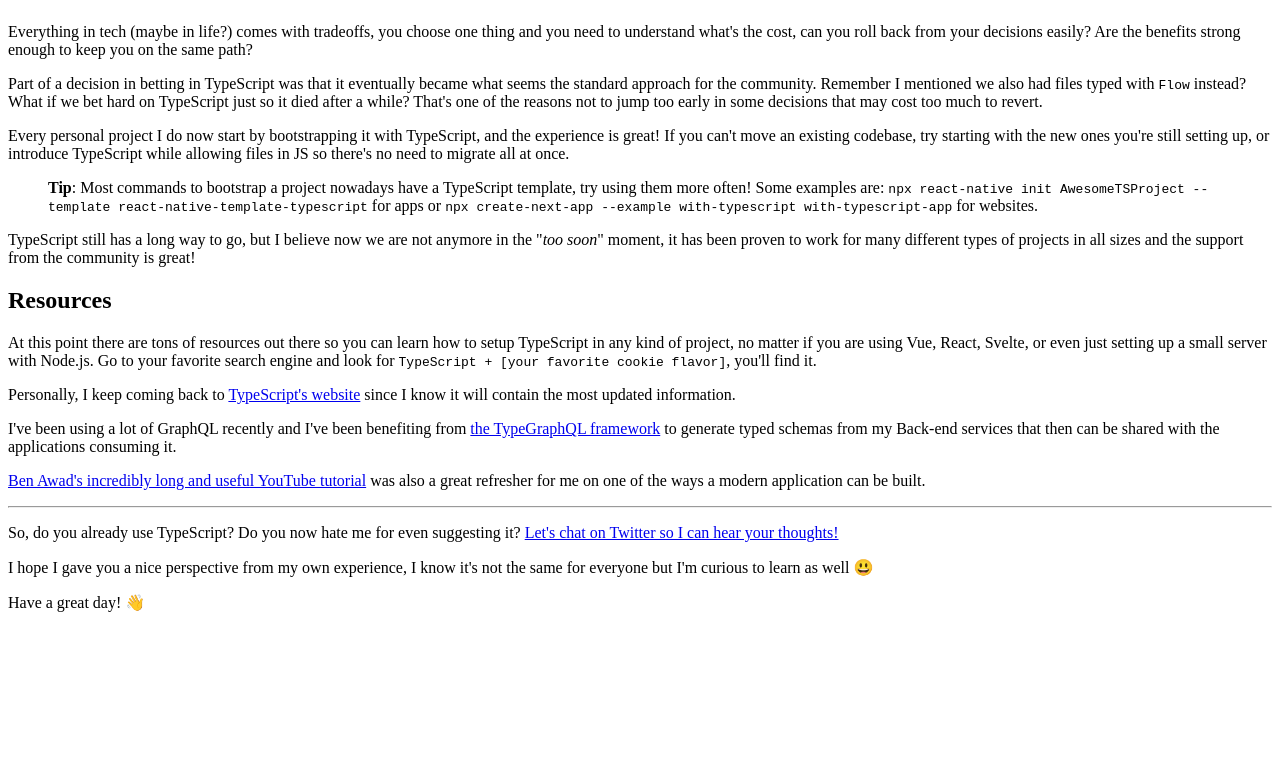
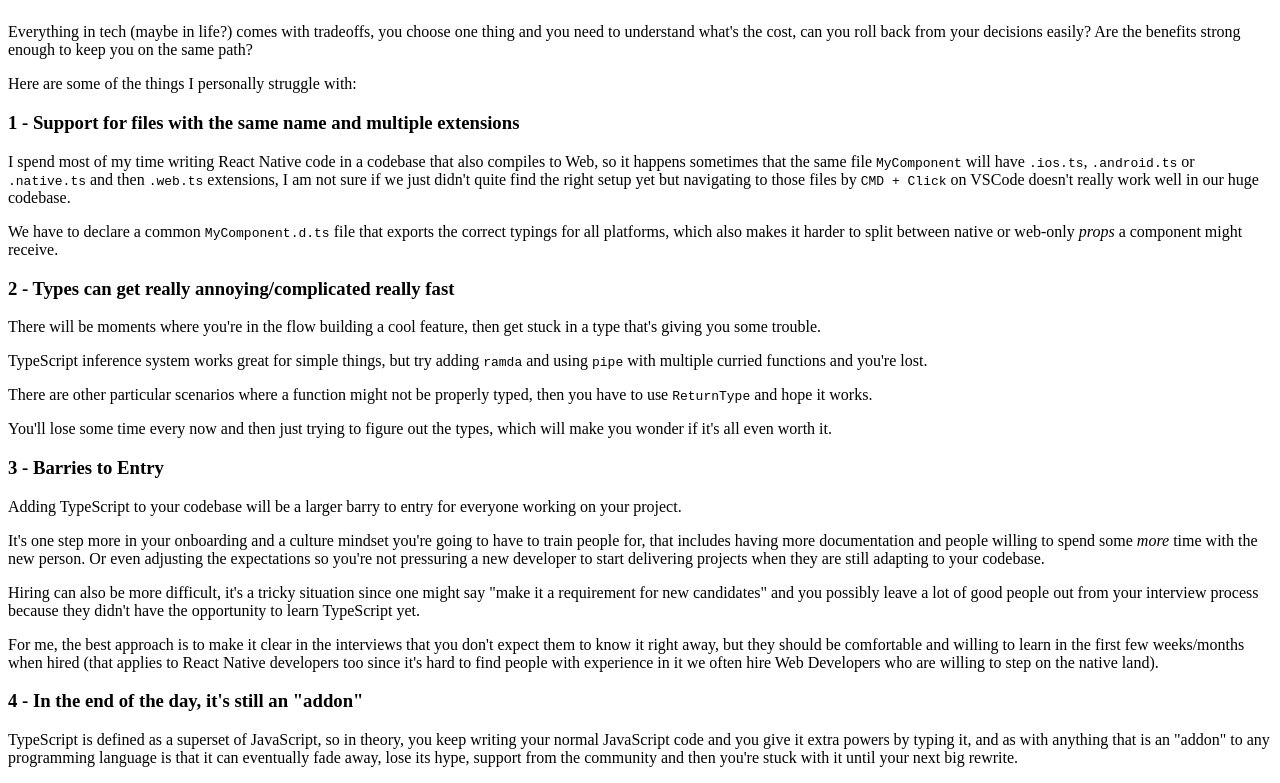
Before and after one commit to vcapretz/blog, a Next.js app: page /2021/typescript-as-default-2021 in a window 1280 px wide. Shown: the part 1588-2371 px from the top of the page. Before the commit the page ends 2216 px from the top, so only its background shows below. Built offline with nearby package versions, Linux system fonts and the light colour scheme.

Commit message:
updates to latest post

```diff
--- a/components/nextra-post-layout.tsx
+++ b/components/nextra-post-layout.tsx
@@ -7,7 +7,7 @@ import withViews from "../lib/with-views";
 
 import { Post } from "./post";
 import { Header } from "./post-header";
-import { H2 } from "./post-heading";
+import { H2, H3 } from "./post-heading";
 import { P } from "./post-paragraph";
 import { Snippet } from "./post-snippet";
 import { Quote } from "./post-quote";
@@ -16,6 +16,7 @@ import { Hr } from "./post-hr";
 
 const components = {
   h2: H2,
+  h3: H3,
   p: P,
   code: Snippet,
   inlineCode: Code,
--- a/pages/2021/typescript-as-default-2021.mdx
+++ b/pages/2021/typescript-as-default-2021.mdx
@@ -58,7 +58,43 @@ Keep looking for improvements and know it's not a one-time event. I strongly bel
 
 Everything in tech (maybe in life?) comes with tradeoffs, you choose one thing and you need to understand what's the cost, can you roll back from your decisions easily? Are the benefits strong enough to keep you on the same path?
 
+Here are some of the things I personally struggle with:
+
+<h3 id="1-multiple-extensions">1 - Support for files with the same name and multiple extensions</h3>
+
+I spend most of my time writing React Native code in a codebase that also compiles to Web, so it happens sometimes that the same file `MyComponent` will have `.ios.ts`, `.android.ts` or `.native.ts` and then `.web.ts` extensions, I am not sure if we just didn't quite find the right setup yet but navigating to those files by `CMD + Click` on VSCode doesn't really work well in our huge codebase.
+
+We have to declare a common `MyComponent.d.ts` file that exports the correct typings for all platforms, which also makes it harder to split between native or web-only _props_ a component might receive.
+
+<h3 id="2-complicate-fast">2 - Types can get really annoying/complicated really fast</h3>
+
+There will be moments where you're in the flow building a cool feature, then get stuck in a type that's giving you some trouble.
+
+TypeScript inference system works great for simple things, but try adding `ramda` and using `pipe` with multiple curried functions and you're lost.
+
+There are other particular scenarios where a function might not be properly typed, then you have to use `ReturnType` and hope it works.
+
+You'll lose some time every now and then just trying to figure out the types, which will make you wonder if it's all even worth it.
+
+<h3 id="3-barries-entry">3 - Barries to Entry</h3>
+
+Adding TypeScript to your codebase will be a larger barry to entry for everyone working on your project.
+
+It's one step more in your onboarding and a culture mindset you're going to have to train people for, that includes having more documentation and people willing to spend some _more_ time with the new person. Or even adjusting the expectations so you're not pressuring a new developer to start delivering projects when they are still adapting to your codebase.
+
+Hiring can also be more difficult, it's a tricky situation since one might say "make it a requirement for new candidates" and you possibly leave a lot of good people out from your interview process because they didn't have the opportunity to learn TypeScript yet.
+
+For me, the best approach is to make it clear in the interviews that you don't expect them to know it right away, but they should be comfortable and willing to learn in the first few weeks/months when hired (that applies to React Native developers too since it's hard to find people with experience in it we often hire Web Developers who are willing to step on the native land).
+
+<h3 id="4-addon">4 - In the end of the day, it's still an "addon"</h3>
+
+TypeScript is defined as a superset of JavaScript, so in theory, you keep writing your normal JavaScript code and you give it extra powers by typing it, and as with anything that is an "addon" to any programming language is that it can eventually fade away, lose its hype, support from the community and then you're stuck with it until your next big rewrite.
+
+> Yeah, this applies to anything in tech really, programming languages also die. But we do have to keep it in mind when making decisions. You get the point.
+
 Part of a decision in betting in TypeScript was that it eventually became what seems the standard approach for the community. Remember I mentioned we also had files typed with `Flow` instead? What if we bet hard on TypeScript just so it died after a while? That's one of the reasons not to jump too early in some decisions that may cost too much to revert.
+
+<h2 id="resources">Resources</h2>
 
 Every personal project I do now start by bootstrapping it with TypeScript, and the experience is great! If you can't move an existing codebase, try starting with the new ones you're still setting up, or introduce TypeScript while allowing files in JS so there's no need to migrate all at once.
 
@@ -66,7 +102,7 @@ Every personal project I do now start by bootstrapping it with TypeScript, and t
 
 TypeScript still has a long way to go, but I believe now we are not anymore in the "_too soon_" moment, it has been proven to work for many different types of projects in all sizes and the support from the community is great!
 
-<h2 id="resources">Resources</h2>
+**So if you haven't yet, give it a try!**
 
 At this point there are tons of resources out there so you can learn how to setup TypeScript in any kind of project, no matter if you are using Vue, React, Svelte, or even just setting up a small server with Node.js. Go to your favorite search engine and look for `TypeScript + [your favorite cookie flavor]`, you'll find it.
 
@@ -76,6 +112,8 @@ I've been using a lot of GraphQL recently and I've been benefiting from [the Typ
 
 [Ben Awad's incredibly long and useful YouTube tutorial](https://www.youtube.com/watch?v=I6ypD7qv3Z8&t=1013s) was also a great refresher for me on one of the ways a modern application can be built.
 
+My good friend and one of my TypeScript mentors, [@Yurick_](https://twitter.com/Yurick_), also recommended [tsdx](https://github.com/formium/tsdx) for when you need to start new TypeScript out of the _React realm_. I didn't personally use it but it might be worth it to take a look!
+
 <hr />
 
 So, do you already use TypeScript? Do you now hate me for even suggesting it? [Let's chat on Twitter so I can hear your thoughts!](https://twitter.com/vcapretz)
```
